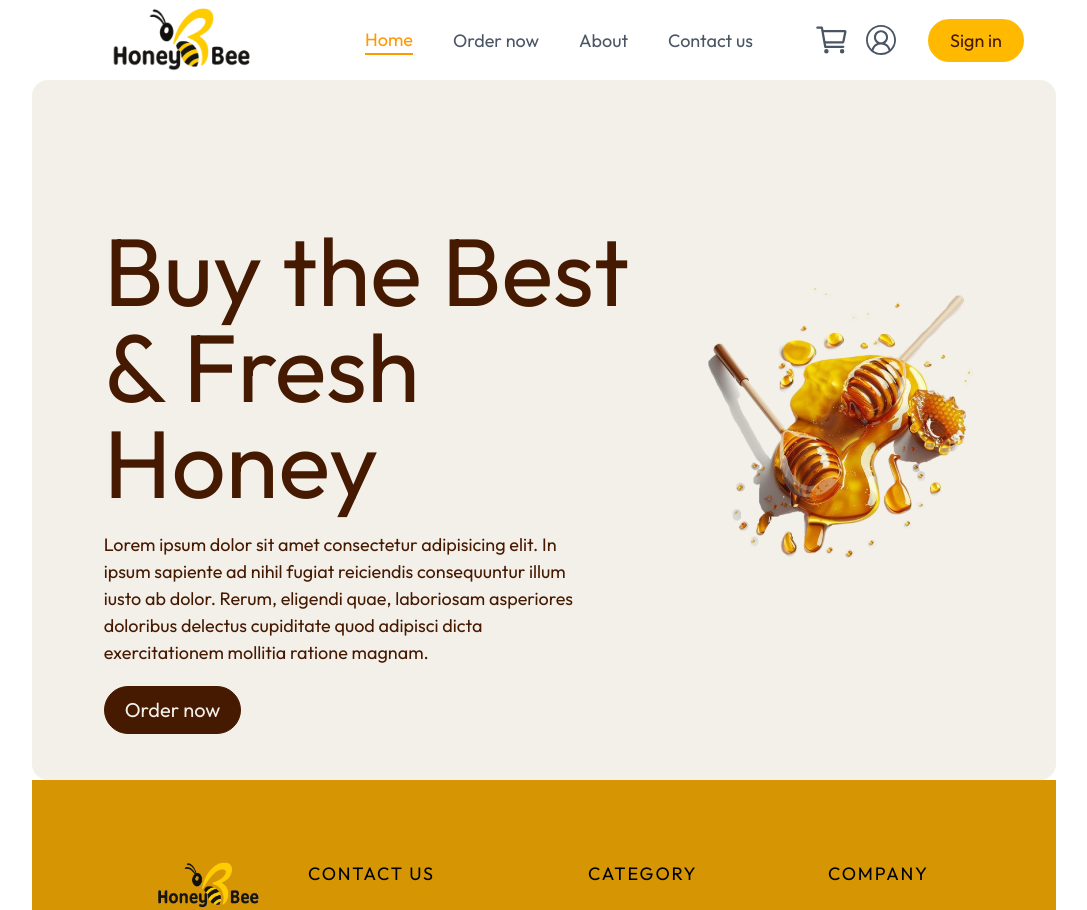
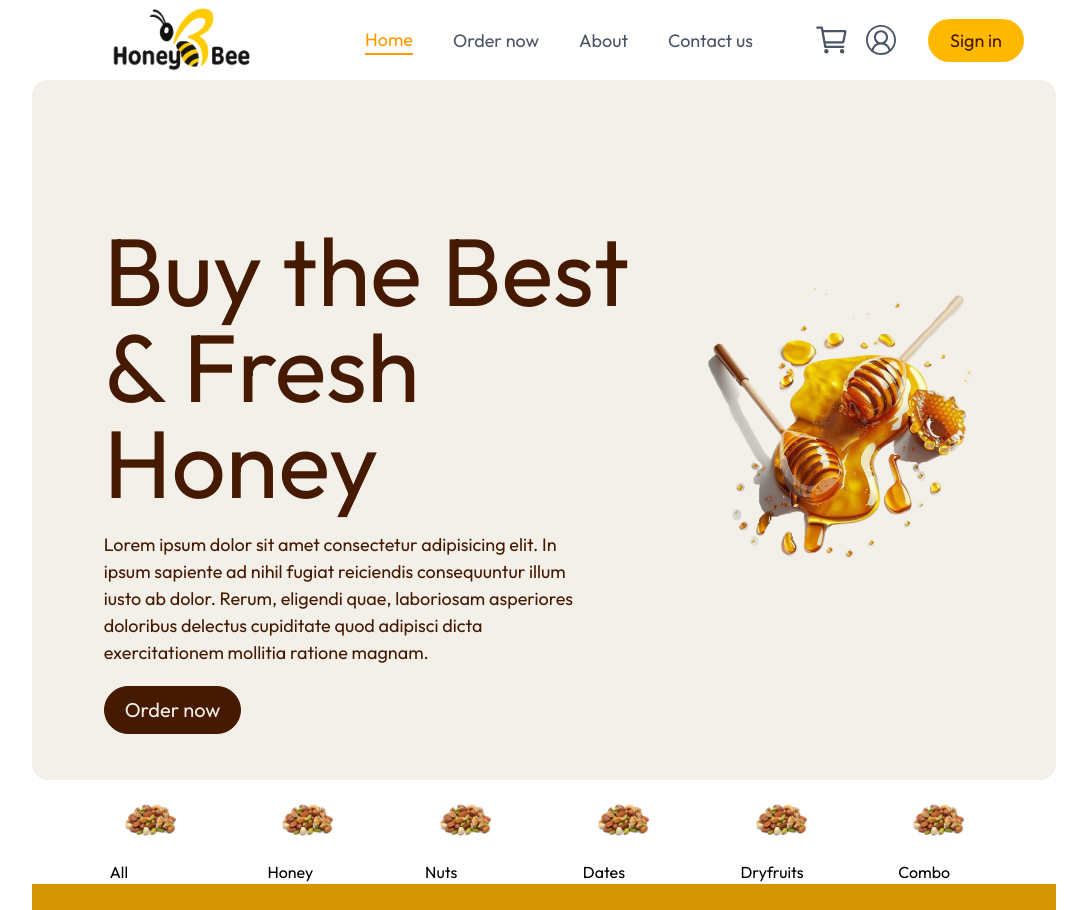
Before and after one commit to NusfaJahan61/Honey-Bee, a React (Vite) app: page / in a window 1280 px wide. Shown: the top 910 px of the page, without its empty margins (96-1183 px from the left). Built offline with nearby package versions, Linux system fonts and the light colour scheme.

Commit message:
Category primary

```diff
--- a/index.html
+++ b/index.html
@@ -8,7 +8,7 @@
   <link rel="preconnect" href="https://fonts.googleapis.com">
   <link rel="preconnect" href="https://fonts.gstatic.com" crossorigin>
   <link href="https://fonts.googleapis.com/css2?family=Outfit:wght@100..900&display=swap" rel="stylesheet">
-  <title>honey-bee</title>
+  <title>Honey Bee</title>
 </head>
 
 <body>
--- a/src/assets/assets.js
+++ b/src/assets/assets.js
@@ -1,7 +1,110 @@
 import header from './header.png'
 import logo from './logo.png'
+import nuts from './nuts.jpg'
+import blackSeedHoney250g from './blackSeedHoney250g.jpg'
 
 export const assets = {
   header,
   logo,
+  nuts,
 }
+
+export const item_list = [
+  {
+    id: "1",
+    name: "Black seed honey",
+    image: blackSeedHoney250g,
+    price: 450,
+    weight: 250,
+    description: "Black seed honey – কালোজিরা মধু combines the healing compounds of honey and black nigella seeds. The combination makes black seed honey a powerful medicinal agent for gastrointestinal issues, wound healing, and even, possibly, some major infections.",
+    category: "honey"
+  }, {
+    id: "2",
+    name: "Mustard flower honey",
+    image: blackSeedHoney250g,
+    price: 450,
+    weight: 250,
+    description: "Mustard flower honey – সরিষা ফুলের মধু offers benefits such as boosting immunity, aiding digestion, and soothing respiratory issues due to its antioxidant and antibacterial properties. It is also used for skin and hair health and can help relieve symptoms of colds and coughs. The honey's warming properties may support metabolism and detoxification.",
+    category: "honey"
+  }, {
+    id: "3",
+    name: "Black seed honey (Kalojira)",
+    image: blackSeedHoney250g,
+    price: 450,
+    weight: 250,
+    description: "Black seed honey – কালোজিরা মধু combines the healing compounds of honey and black nigella seeds. The combination makes black seed honey a powerful medicinal agent for gastrointestinal issues, wound healing, and even, possibly, some major infections.",
+    category: "honey"
+  }, {
+    id: "4",
+    name: "Black seed honey (Kalojira)",
+    image: blackSeedHoney250g,
+    price: 450,
+    weight: 250,
+    description: "Black seed honey – কালোজিরা মধু combines the healing compounds of honey and black nigella seeds. The combination makes black seed honey a powerful medicinal agent for gastrointestinal issues, wound healing, and even, possibly, some major infections.",
+    category: "honey"
+  }, {
+    id: "5",
+    name: "Black seed honey (Kalojira)",
+    image: blackSeedHoney250g,
+    price: 450,
+    weight: 250,
+    description: "Black seed honey – কালোজিরা মধু combines the healing compounds of honey and black nigella seeds. The combination makes black seed honey a powerful medicinal agent for gastrointestinal issues, wound healing, and even, possibly, some major infections.",
+    category: "honey"
+  }, {
+    id: "6",
+    name: "Black seed honey (Kalojira)",
+    image: blackSeedHoney250g,
+    price: 450,
+    weight: 250,
+    description: "Black seed honey – কালোজিরা মধু combines the healing compounds of honey and black nigella seeds. The combination makes black seed honey a powerful medicinal agent for gastrointestinal issues, wound healing, and even, possibly, some major infections.",
+    category: "honey"
+  }, {
+    id: "7",
+    name: "Black seed honey (Kalojira)",
+    image: blackSeedHoney250g,
+    price: 450,
+    weight: 250,
+    description: "Black seed honey – কালোজিরা মধু combines the healing compounds of honey and black nigella seeds. The combination makes black seed honey a powerful medicinal agent for gastrointestinal issues, wound healing, and even, possibly, some major infections.",
+    category: "honey"
+  }, {
+    id: "8",
+    name: "Black seed honey (Kalojira)",
+    image: blackSeedHoney250g,
+    price: 450,
+    weight: 250,
+    description: "Black seed honey – কালোজিরা মধু combines the healing compounds of honey and black nigella seeds. The combination makes black seed honey a powerful medicinal agent for gastrointestinal issues, wound healing, and even, possibly, some major infections.",
+    category: "honey"
+  }, {
+    id: "9",
+    name: "Black seed honey (Kalojira)",
+    image: blackSeedHoney250g,
+    price: 450,
+    weight: 250,
+    description: "Black seed honey – কালোজিরা মধু combines the healing compounds of honey and black nigella seeds. The combination makes black seed honey a powerful medicinal agent for gastrointestinal issues, wound healing, and even, possibly, some major infections.",
+    category: "honey"
+  }, {
+    id: "10",
+    name: "Black seed honey (Kalojira)",
+    image: blackSeedHoney250g,
+    price: 450,
+    weight: 250,
+    description: "Black seed honey – কালোজিরা মধু combines the healing compounds of honey and black nigella seeds. The combination makes black seed honey a powerful medicinal agent for gastrointestinal issues, wound healing, and even, possibly, some major infections.",
+    category: "honey"
+  }, {
+    id: "11",
+    name: "Black seed honey (Kalojira)",
+    image: blackSeedHoney250g,
+    price: 450,
+    weight: 250,
+    description: "Black seed honey – কালোজিরা মধু combines the healing compounds of honey and black nigella seeds. The combination makes black seed honey a powerful medicinal agent for gastrointestinal issues, wound healing, and even, possibly, some major infections.",
+    category: "honey"
+  }, {
+    id: "12",
+    name: "Black seed honey (Kalojira)",
+    image: blackSeedHoney250g,
+    price: 450,
+    weight: 250,
+    description: "Black seed honey – কালোজিরা মধু combines the healing compounds of honey and black nigella seeds. The combination makes black seed honey a powerful medicinal agent for gastrointestinal issues, wound healing, and even, possibly, some major infections.",
+    category: "honey"
+  },
+]
--- /dev/null
+++ b/src/components/Category/Category.jsx
@@ -0,0 +1,18 @@
+import { assets } from '../../assets/assets'
+
+const Category = () => {
+  return (
+    <div >
+      <ul className="flex justify-evenly">
+        <li className=''><img src={assets.nuts} className='w-20 h-20' alt="all" /><p>All</p></li>
+        <li><img src={assets.nuts} className='w-20 h-20' alt="honey" /><p>Honey</p></li>
+        <li><img src={assets.nuts} className='w-20 h-20' alt="nuts" /><p>Nuts</p></li>
+        <li><img src={assets.nuts} className='w-20 h-20' alt="dates" /><p>Dates</p></li>
+        <li><img src={assets.nuts} className='w-20 h-20' alt="dryfruits" /><p>Dryfruits</p></li>
+        <li><img src={assets.nuts} className='w-20 h-20' alt="combo" /><p>Combo</p></li>
+      </ul>
+    </div>
+  )
+}
+
+export default Category
--- a/src/components/Footer/Footer.jsx
+++ b/src/components/Footer/Footer.jsx
@@ -5,34 +5,34 @@ import { assets } from "../../assets/assets";
 
 const Footer = () => {
   return (
-    <div class=" capitalize bg-[#D69604] flex flex-col  h-120 *:text-black ">
-      <div class="w-3/4 m-auto mb-10 mt-20 flex justify-between">
-        <div class="">
-          <img class="w-60 -ml-6" src={assets.logo} alt="" />
-          <button class=" px-9 py-2 text-zinc-900 rounded-md my-4 border border-black hover:border-transparent hover:bg-amber-300 active:bg-[#f5df1d] bg-transparent  duration-400 hover:cursor-pointer">send email</button>
-          <div class="flex pt-5 gap-5 *:text-4xl *:hover:cursor-pointer">
+    <div className=" capitalize bg-[#D69604] flex flex-col  h-120 *:text-black ">
+      <div className="w-3/4 m-auto mb-10 mt-20 flex justify-between">
+        <div className="">
+          <img className="w-60 -ml-6" src={assets.logo} alt="" />
+          <button className=" px-9 py-2 text-zinc-900 rounded-md my-4 border border-black hover:border-transparent hover:bg-amber-300 active:bg-[#f5df1d] bg-transparent  duration-400 hover:cursor-pointer">send email</button>
+          <div className="flex pt-5 gap-5 *:text-4xl *:hover:cursor-pointer">
             <FaFacebook />
             <IoLogoWhatsapp />
             <FaTelegram />
           </div>
         </div>
-        <div class="flex gap-10">
-          <div class="w-60 flex flex-col gap-5 *:hover:cursor-pointer">
-            <h1 class="font-bold uppercase text-[18px] tracking-widest ">contact us</h1>
-            <p class="text-[15px]">DFO Office, Sundarbans East Forest Division, Khulna, Bangladesh
+        <div className="flex gap-10 mt-5">
+          <div className="w-60 flex flex-col gap-5 *:hover:cursor-pointer">
+            <h1 className="font-bold uppercase text-[18px] tracking-widest ">contact us</h1>
+            <p className="text-[15px]">DFO Office, Sundarbans East Forest Division, Khulna, Bangladesh
             </p>
             <p>+44 20 7722 0088</p>
-            <p>honeybee@gmail.com</p>
+            <p className="lowercase">honeybee@gmail.com</p>
           </div>
-          <div class="w-50 flex flex-col gap-3 *:hover:cursor-pointer">
-            <h1 class="font-bold uppercase text-[18px] tracking-widest mb-2">category</h1>
+          <div className="w-50 flex flex-col gap-3 *:hover:cursor-pointer">
+            <h1 className="font-bold uppercase text-[18px] tracking-widest mb-2">category</h1>
             <p>Litchi Flower Honey</p>
             <p>Mustard Flower Honey</p>
             <p>Sundarban Honey</p>
             <p>Black Seed Honey </p>
           </div>
-          <div class="w-50 flex flex-col gap-3 *:hover:cursor-pointer">
-            <h1 class="font-bold uppercase text-[18px] tracking-widest mb-2">company</h1>
+          <div className="w-40 flex flex-col gap-3 *:hover:cursor-pointer">
+            <h1 className="font-bold uppercase text-[18px] tracking-widest mb-2">company</h1>
             <p>about us</p>
             <p>services</p>
             <p>contact us</p>
@@ -40,8 +40,8 @@ const Footer = () => {
           </div>
         </div>
       </div>
-      <hr class="w-3/4 m-auto my-0" />
-      <div class="w-3/4 m-auto my-5  justify-center">
+      <hr className="w-3/4 m-auto my-0" />
+      <div className="w-3/4 m-auto my-5  justify-center">
         <p>Privacy policy All rights reserved.</p>
       </div>
     </div>
--- a/src/pages/HomePage/Home.jsx
+++ b/src/pages/HomePage/Home.jsx
@@ -1,9 +1,11 @@
+import Category from '../../components/Category/Category'
 import Header from '../../components/Header/Header'
 
 const Home = () => {
   return (
     <>
       <Header />
+      <Category />
     </>
   )
 }
```
Also changed, not shown: src/assets/blackSeedHoney250g.jpg (added), src/assets/nuts.jpg (added).
